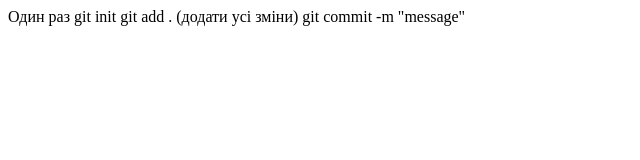
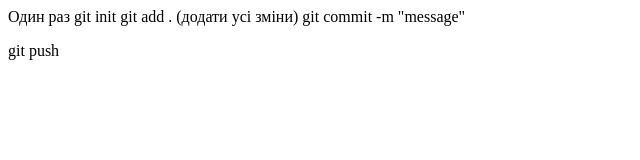
Before and after one commit to Max9804/lesson-4, a plain HTML site: page git.html in a window 1280 px wide. Shown: the full height of the page, 0-640 px from the left. Drawn offline with Linux system fonts and the light colour scheme.

Commit message:
change git html

```diff
--- a/git.html
+++ b/git.html
@@ -8,5 +8,8 @@
 
   <body>
     Один раз git init git add . (додати усi змiни) git commit -m "message"
+    <p>
+        git push
+    </p>
   </body>
 </html>
```
